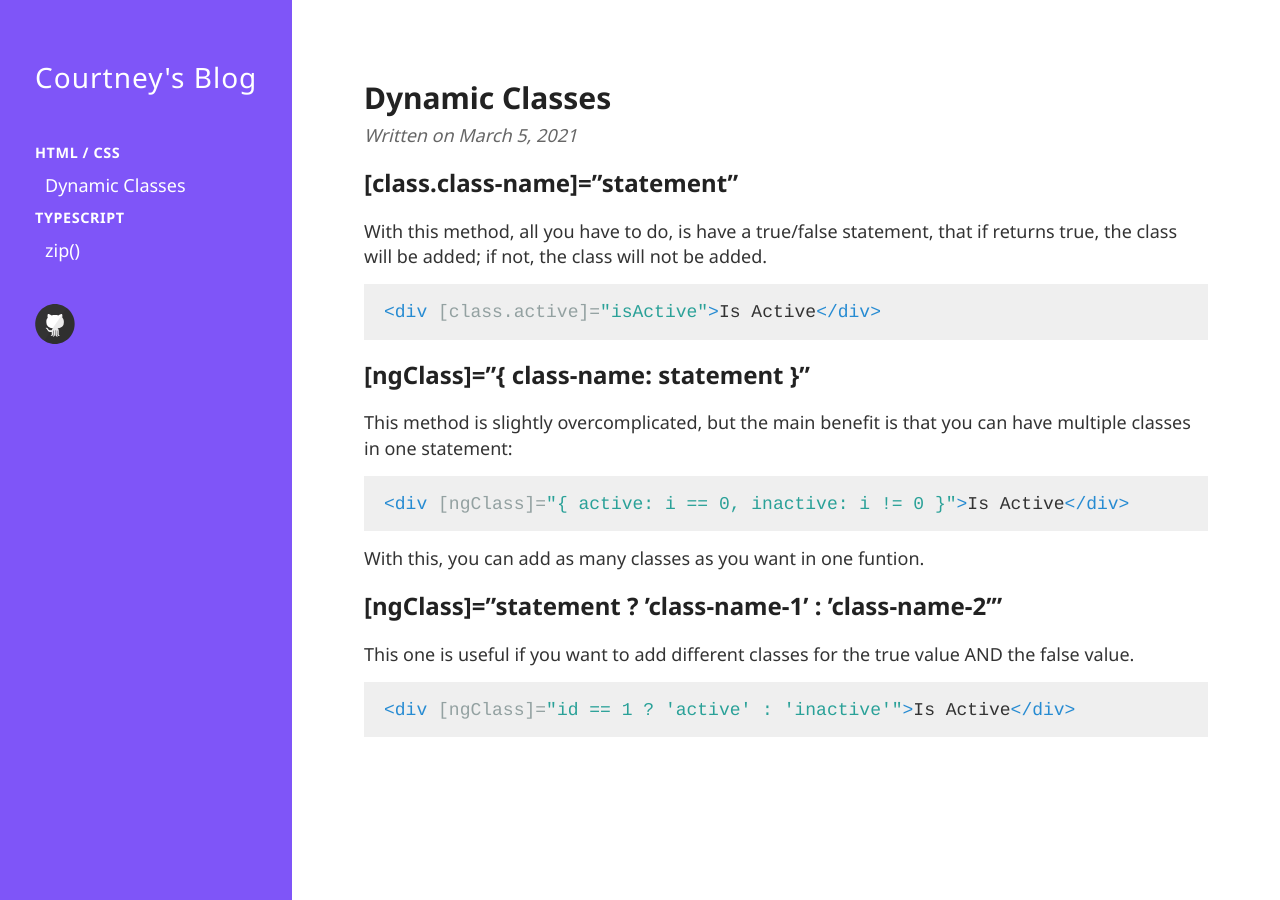
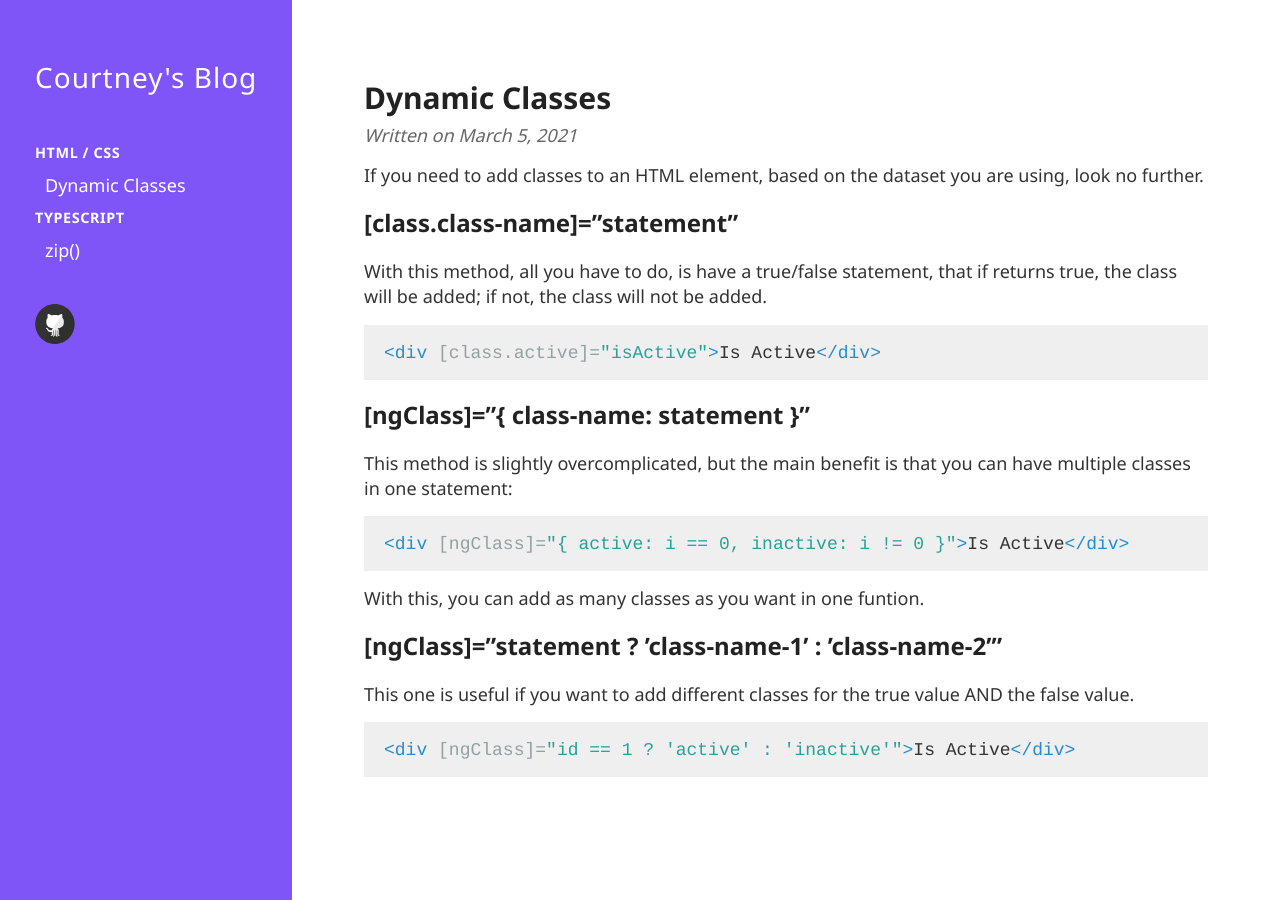
Before and after one commit to cohrose/cohrose.github.io, a Jekyll site: the page built from _posts/2021-03-05-Classes.md, in a window 1280 px wide. Built offline with Jekyll 4.4.1, drawn with Linux system fonts in a browser that asks for light colours; comment, search, counter and statistics services are not loaded.

Commit message:
refactor: classes leading sentence

```diff
--- a/_posts/2021-03-05-Classes.md
+++ b/_posts/2021-03-05-Classes.md
@@ -3,6 +3,8 @@ layout: post
 title: Dynamic Classes
 categories: HTML-CSS
 ---
+
+If you need to add classes to an HTML element, based on the dataset you are using, look no further.
 
 ## [class.class-name]="statement"
 
```
